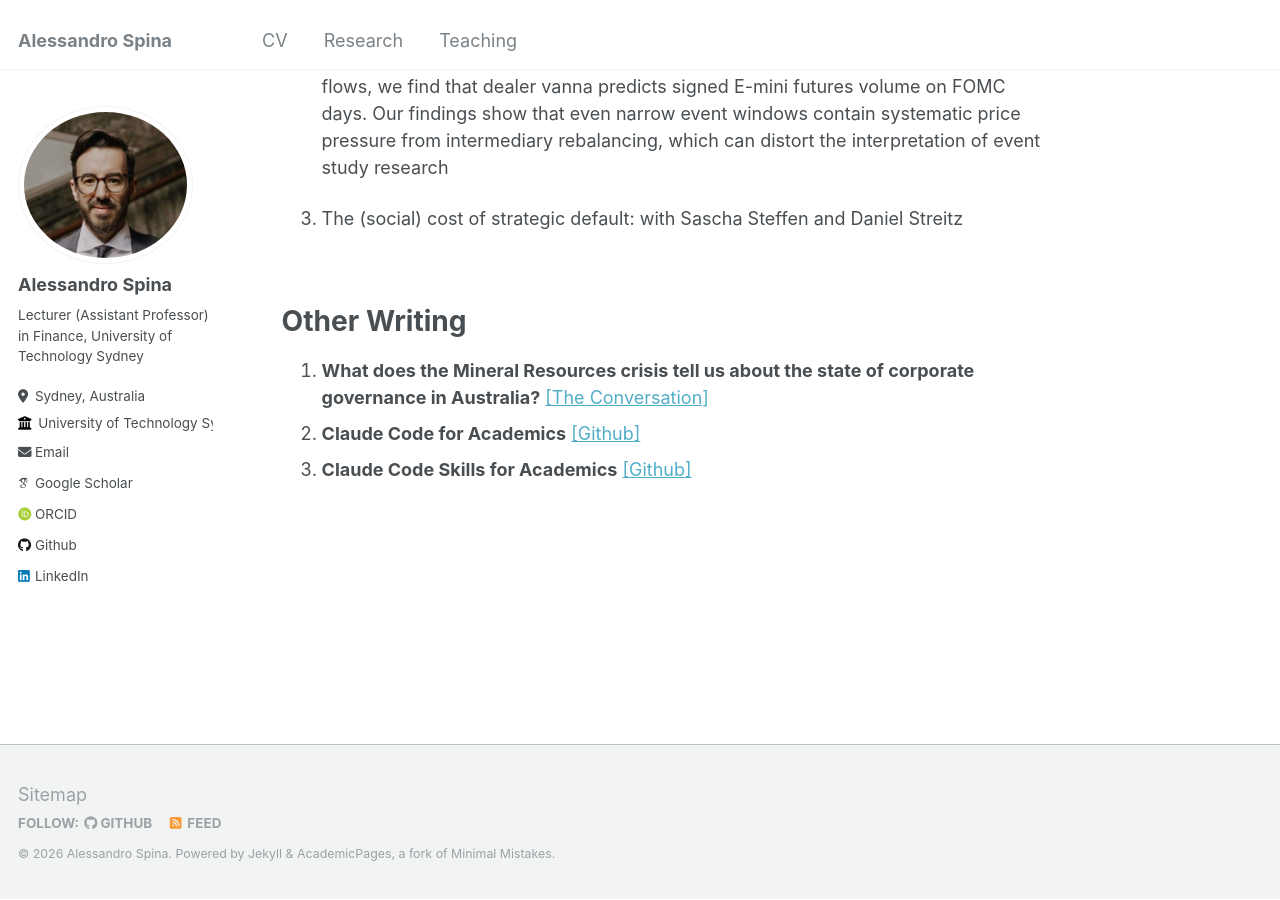
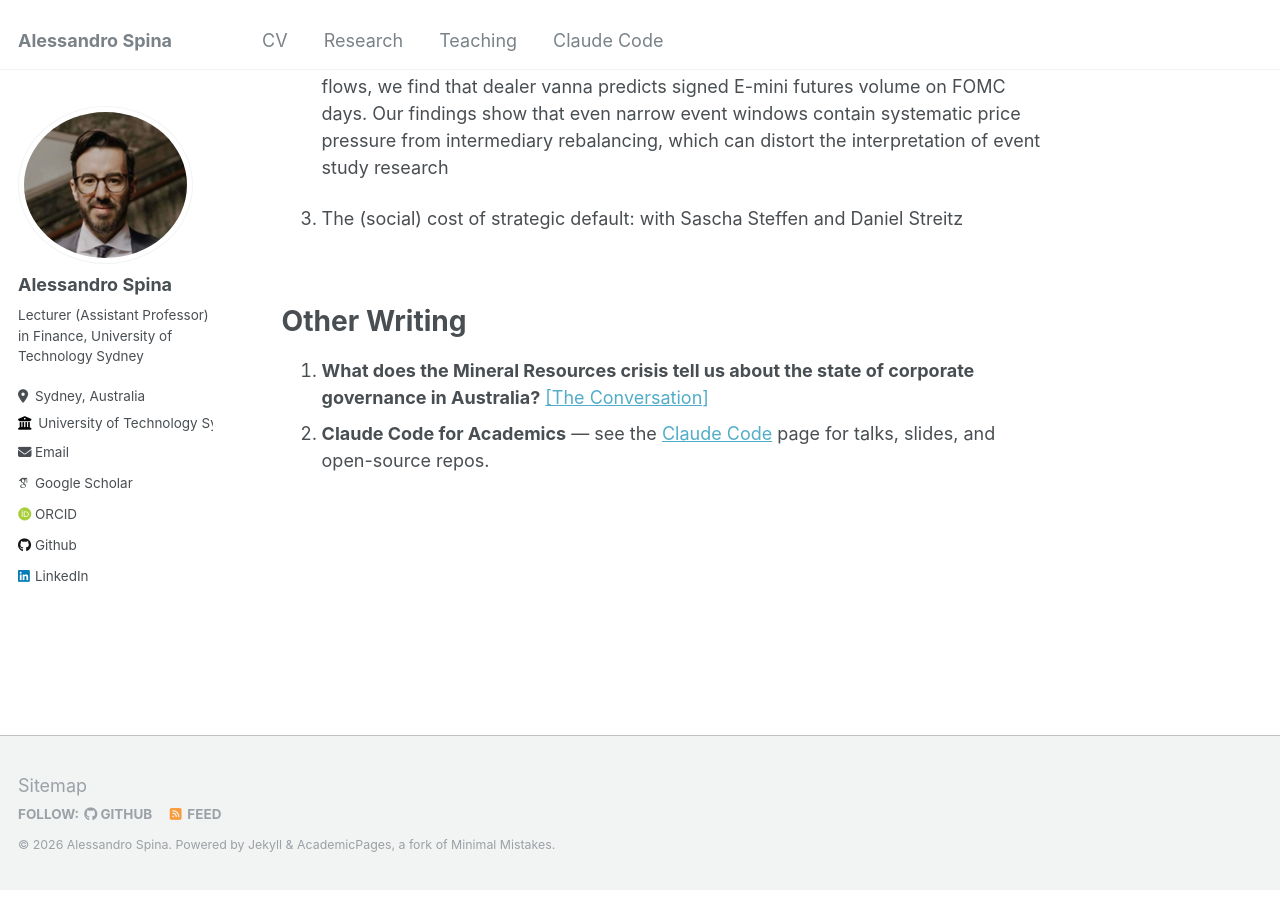
Before and after one commit to aspi6246/aspi6246.github.io, a Jekyll site: the page built from _pages/about.md, in a window 1280 px wide and 900 px high, scrolled down 1523 px. Built offline with Jekyll 4.4.1, drawn with Linux system fonts in a browser that asks for light colours; some web fonts are replaced.

Commit message:
Add Claude Code page; link from nav and homepage
New /claude-code/ page consolidating brownbag talks, open-source repos,
and a related-reading section. Linked from top nav after Teaching.
Replaces two homepage 'Other Writing' bullets with one consolidated link.

Co-Authored-By: Claude Opus 4.6 <noreply@anthropic.com>

```diff
--- a/_data/navigation.yml
+++ b/_data/navigation.yml
@@ -13,6 +13,9 @@ main:
   - title: "Teaching"
     url: /teaching/
 
+  - title: "Claude Code"
+    url: /claude-code/
+
  # - title: "Portfolio"
  #   url: /portfolio/
 
--- a/_pages/about.md
+++ b/_pages/about.md
@@ -41,5 +41,4 @@ Other Writing
 ======
 
 1. **What does the Mineral Resources crisis tell us about the state of corporate governance in Australia?** [[The Conversation]](https://theconversation.com/what-does-the-mineral-resources-crisis-tell-us-about-the-state-of-corporate-governance-in-australia-243038)
-2. **Claude Code for Academics** [[Github]](https://github.com/aspi6246/Claude-Code-Presentation)
-3. **Claude Code Skills for Academics** [[Github]](https://github.com/aspi6246/Claude-Code-Skills-for-Academics)
+2. **Claude Code for Academics** — see the [Claude Code](/claude-code/) page for talks, slides, and open-source repos.
```
Also changed, not shown: _pages/claude-code.md (added, +41 -0 lines).
